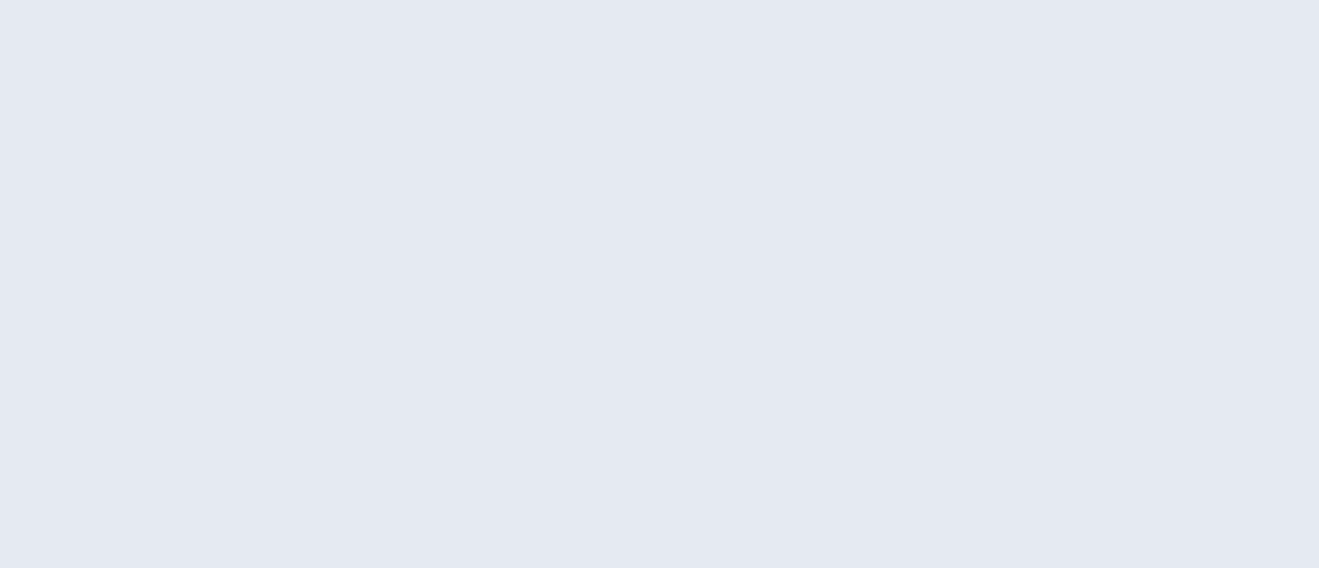
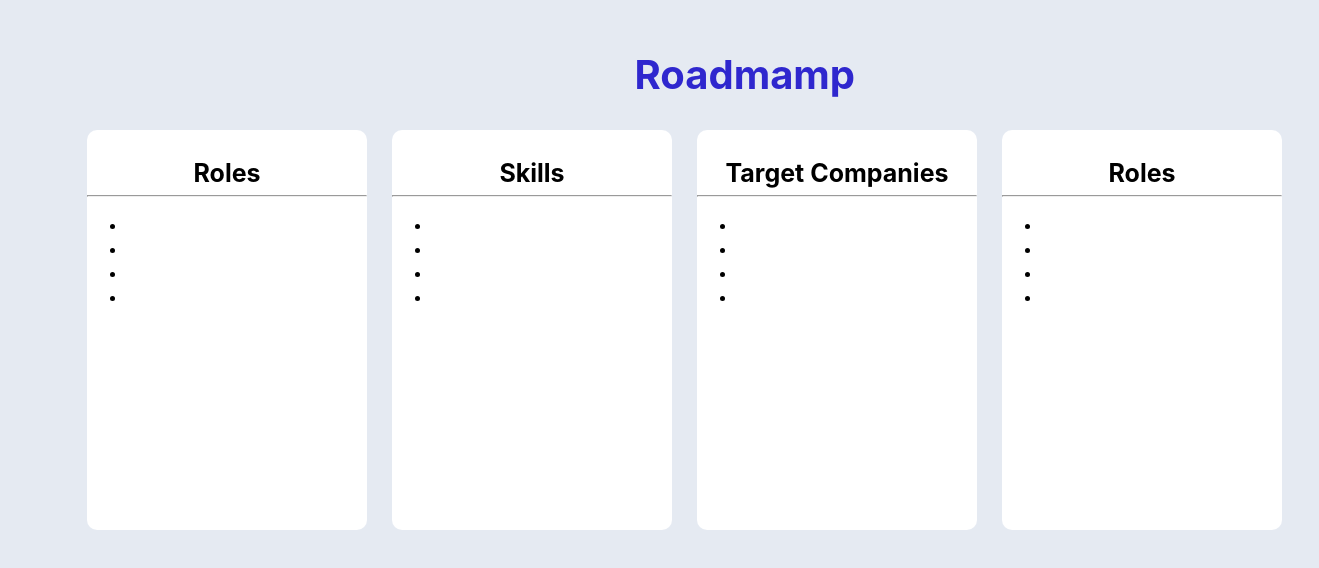
Before and after one commit to Oluwatobi02/Morgan-Hacks, a React (Vite) app in the folder client/: page /timeline in a window 1280 px wide. Before the commit this address had no page. Shown: the part 130-698 px from the top of the page, 1319 px wide, since content can reach past the window. Built offline with nearby package versions, Linux system fonts and the light colour scheme.

Commit message:
Finished work

```diff
--- a/client/src/App.jsx
+++ b/client/src/App.jsx
@@ -2,7 +2,9 @@ import React from 'react'
 import { BrowserRouter as Router, Routes, Route } from 'react-router-dom'
 import Home from './Layout/Home'
 import Chat from './Layout/Chat'
+
 import './App.css'
+import Timeline from './Layout/Timeline'
 // import AudioTest from './components/audioTesting'
 
 
@@ -15,6 +17,7 @@ function App() {
       <Routes>
             <Route path="/" element={<Home />} />
             <Route path="/chat" element={<Chat />} />
+            <Route path = "/timeline" element={<Timeline/>}/>
       </Routes>
     </Router>
 
--- a/client/src/Layout/Home.jsx
+++ b/client/src/Layout/Home.jsx
@@ -13,7 +13,7 @@ const Home = () => {
                 animate={{ x: 0, opacity: 1 }} // Animation properties
                 transition={{ duration: 1 }} // Animation duration
             >
-                <h1>Welcome to</h1>
+                <h1 className="2nd-Header">Welcome to</h1>
                 <h1 className="Excelerate">FastTrack</h1>
             </motion.div>
             {/* Animate the paragraph */}
--- /dev/null
+++ b/client/src/Layout/Timeline.css
@@ -0,0 +1,33 @@
+.Main{
+    display: flex;
+    gap:25px;
+    padding: 5px;
+    justify-self: center;
+    margin-left: 50px;
+}
+.Card{
+    height: 400px;
+    width: 280px;
+    color:black;
+    border-radius: 10px;
+    background-color:#fff;
+
+}
+
+h3{
+    font-size: 25px;
+    text-align: center;
+
+    height: 15px;
+}
+
+.Title{
+    left: 50px;
+    position: relative;
+    width: 150px;
+    font-size: 40px;
+    justify-self: center;
+    padding-bottom: 25px;
+    color: #2f27ce;
+
+}
--- /dev/null
+++ b/client/src/Layout/Timeline.jsx
@@ -0,0 +1,60 @@
+import React from 'react';
+import './Timeline.css'; // Import your CSS file for styling
+
+
+const Timeline = () => {
+  return (
+    <>
+    <h3 className='Title'>Roadmamp</h3>
+    <div className='Main'>
+        <div className='Card'>
+            <h3>Roles</h3>
+            <hr />
+            <ul>
+                <li></li>
+                <li></li>
+                <li></li>
+                <li></li>
+            </ul>
+        </div>
+
+        <div className='Card'>
+            <h3>Skills</h3>
+            <hr />
+            <ul>
+                <li></li>
+                <li></li>
+                <li></li>
+                <li></li>
+            </ul>
+        </div>
+
+        <div className='Card'>
+            <h3>Target Companies</h3>
+            <hr />
+            <ul>
+                <li></li>
+                <li></li>
+                <li></li>
+                <li></li>
+            </ul>
+        </div>
+
+        <div className='Card'>
+            <h3>Roles</h3>
+            <hr />
+            <ul>
+                <li></li>
+                <li></li>
+                <li></li>
+                <li></li>
+            </ul>
+        </div>
+
+
+    </div>
+    </>
+  );
+};
+
+export default Timeline;
--- a/client/src/Layout/home.css
+++ b/client/src/Layout/home.css
@@ -1,4 +1,4 @@
-h1{
+.Second-Hater{
     color: #7871f7;
     font-size: 75px;
 }
```
Also changed, not shown: client/src/components/Navbar.jsx (+4 -4 lines).
